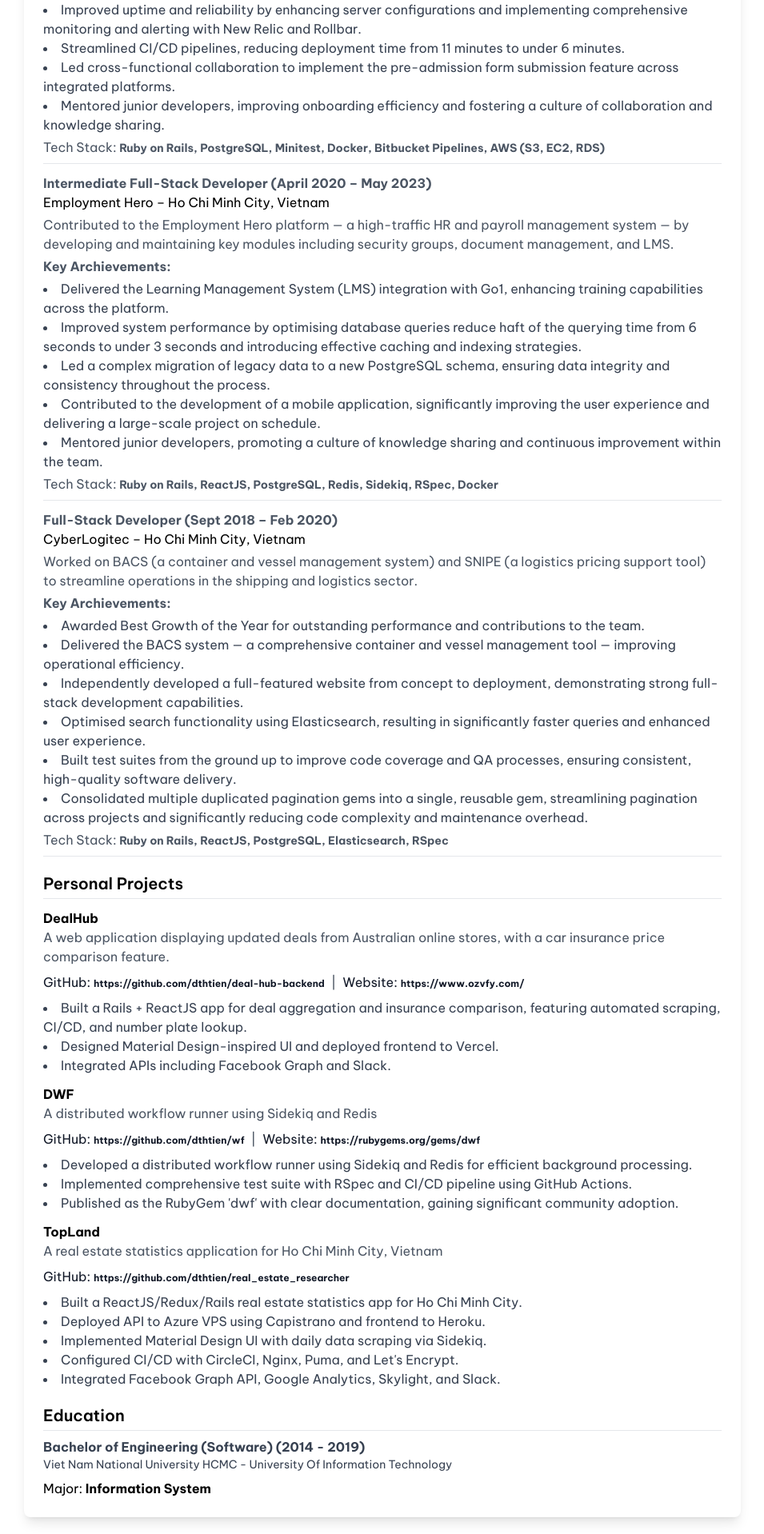
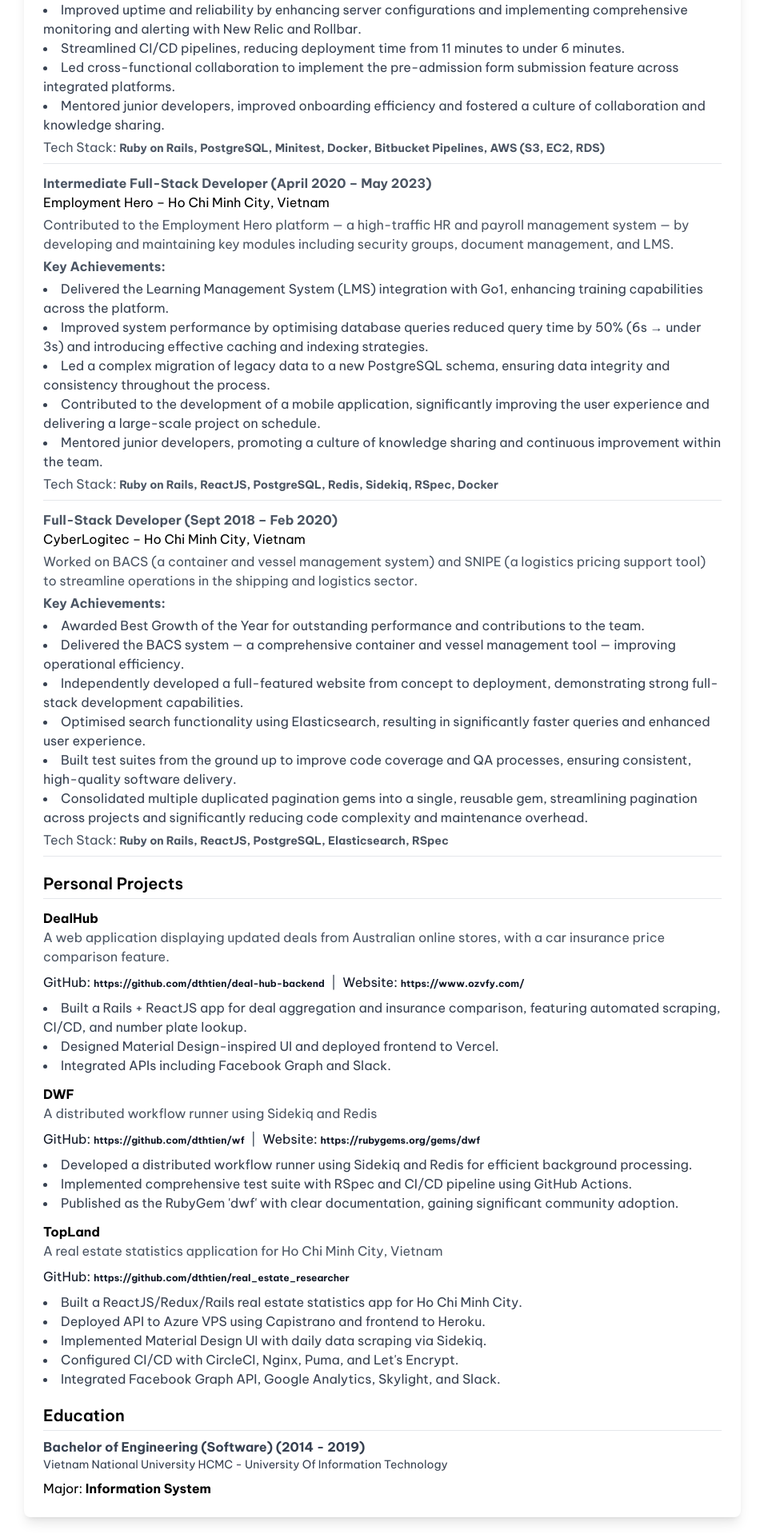
Before and after one commit to dthtien/profile, a Next.js app: page /cv in a window 1280 px wide. Shown: the part 762-2680 px from the top of the page at 80% size, without its empty margins (162-1117 px from the left). Built offline with nearby package versions, Linux system fonts and the light colour scheme.

Commit message:
cv: typo

```diff
--- a/components/shared/details.ts
+++ b/components/shared/details.ts
@@ -114,7 +114,7 @@
       "Improved uptime and reliability by enhancing server configurations and implementing comprehensive monitoring and alerting with New Relic and Rollbar.",
       "Streamlined CI/CD pipelines, reducing deployment time from 11 minutes to under 6 minutes.",
       "Led cross-functional collaboration to implement the pre-admission form submission feature across integrated platforms.",
-      "Mentored junior developers, improving onboarding efficiency and fostering a culture of collaboration and knowledge sharing."
+      "Mentored junior developers, improved onboarding efficiency and fostered a culture of collaboration and knowledge sharing."
     ],
     techStack: [
       "Ruby on Rails",
@@ -133,7 +133,7 @@
     description: "Contributed to the Employment Hero platform — a high-traffic HR and payroll management system — by developing and maintaining key modules including security groups, document management, and LMS.",
     archivements: [
       "Delivered the Learning Management System (LMS) integration with Go1, enhancing training capabilities across the platform.",
-      "Improved system performance by optimising database queries reduce haft of the querying time from 6 seconds to under 3 seconds and introducing effective caching and indexing strategies.",
+      "Improved system performance by optimising database queries reduced query time by 50% (6s → under 3s) and introducing effective caching and indexing strategies.",
       "Led a complex migration of legacy data to a new PostgreSQL schema, ensuring data integrity and consistency throughout the process.",
       "Contributed to the development of a mobile application, significantly improving the user experience and delivering a large-scale project on schedule.",
       "Mentored junior developers, promoting a culture of knowledge sharing and continuous improvement within the team."
--- a/pages/cv.tsx
+++ b/pages/cv.tsx
@@ -107,7 +107,7 @@
 
               <p className="text-gray-600 mt-1 print:text-xs">{experience.description}</p>
               <p className="text-gray-600 my-1 print:text-xs">
-                <strong>Key Archievements:</strong>
+                <strong>Key Achievements:</strong>
               </p>
               <ul className="list-disc list-inside text-gray-700 print:text-xs">
                 {
@@ -190,7 +190,7 @@
       <Section title="Education">
         <div className="text-gray-700 mt-2">
           <p className="font-bold print:text-sm">Bachelor of Engineering (Software) (2014 - 2019)</p>
-          <p className="text-sm print:text-xs">Viet Nam National University HCMC - University Of Information Technology</p>
+          <p className="text-sm print:text-xs">Vietnam National University HCMC - University Of Information Technology</p>
         </div>
         <p className="mt-2 print:text-sm">Major: <strong>Information System</strong> </p>
       </Section>
```
